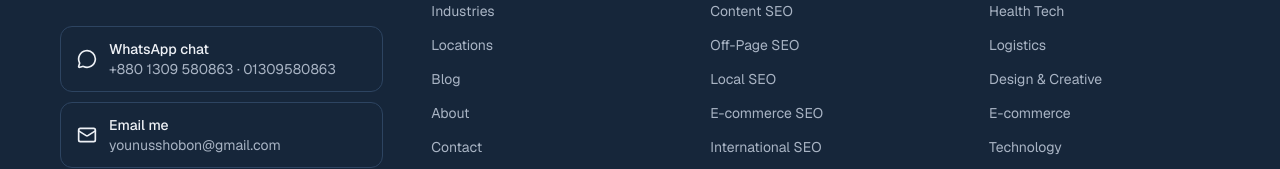
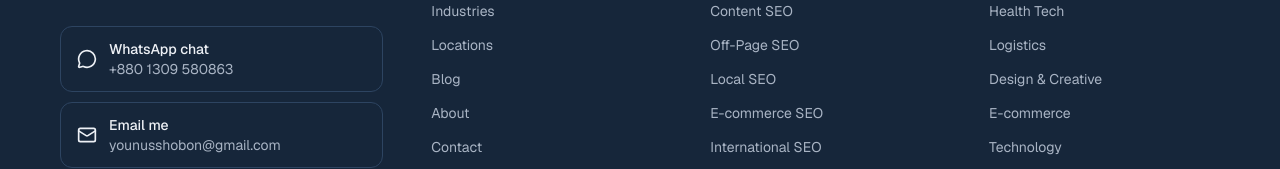
Before and after one commit to younusshobon-cell/shobon-mahmud, a Next.js app in the folder shobon-mahmud-seo/shobon-seo/: page / in a window 1280 px wide. Shown: the part 7807-7976 px from the top of the page. Built offline with nearby package versions, Linux system fonts and the light colour scheme; no server answers.

Commit message:
Show WhatsApp number once in footer

```diff
--- a/shobon-mahmud-seo/shobon-seo/components/layout/Footer.tsx
+++ b/shobon-mahmud-seo/shobon-seo/components/layout/Footer.tsx
@@ -46,7 +46,7 @@ export function Footer() {
             <div className="mt-6 grid gap-2.5">
               <a href="https://wa.me/8801309580863" target="_blank" rel="noopener noreferrer" className="flex items-center gap-3 rounded-xl border border-night-line px-4 py-3 text-sm text-on-night transition-colors hover:border-on-night focus-visible:outline-2 focus-visible:outline-offset-2 focus-visible:outline-on-night" aria-label="Chat on WhatsApp at +880 1309 580863">
                 <MessageCircle className="size-5 shrink-0" aria-hidden />
-                <span><span className="block font-medium">WhatsApp chat</span><span className="block text-on-night-muted">+880 1309 580863 · 01309580863</span></span>
+                <span><span className="block font-medium">WhatsApp chat</span><span className="block text-on-night-muted">+880 1309 580863</span></span>
               </a>
               <a href="mailto:younusshobon@gmail.com" className="flex items-center gap-3 rounded-xl border border-night-line px-4 py-3 text-sm text-on-night transition-colors hover:border-on-night focus-visible:outline-2 focus-visible:outline-offset-2 focus-visible:outline-on-night">
                 <Mail className="size-5 shrink-0" aria-hidden />
```
